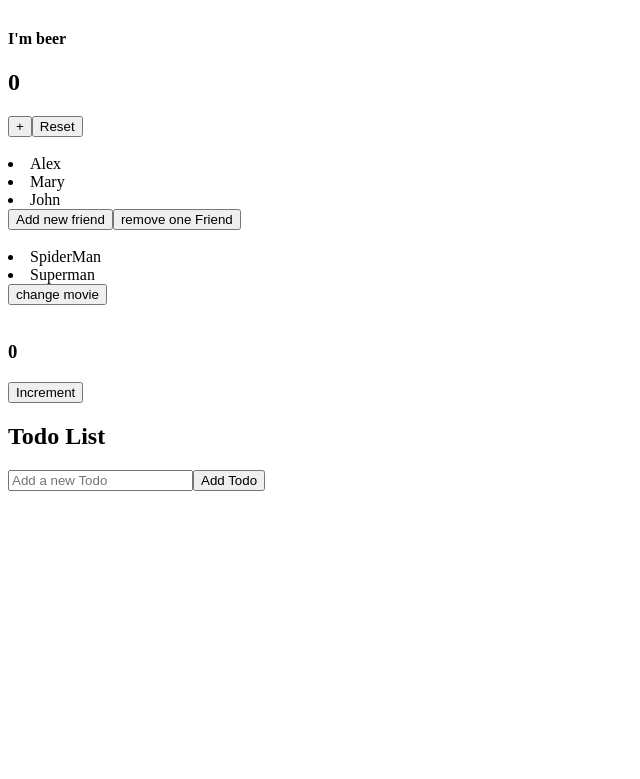
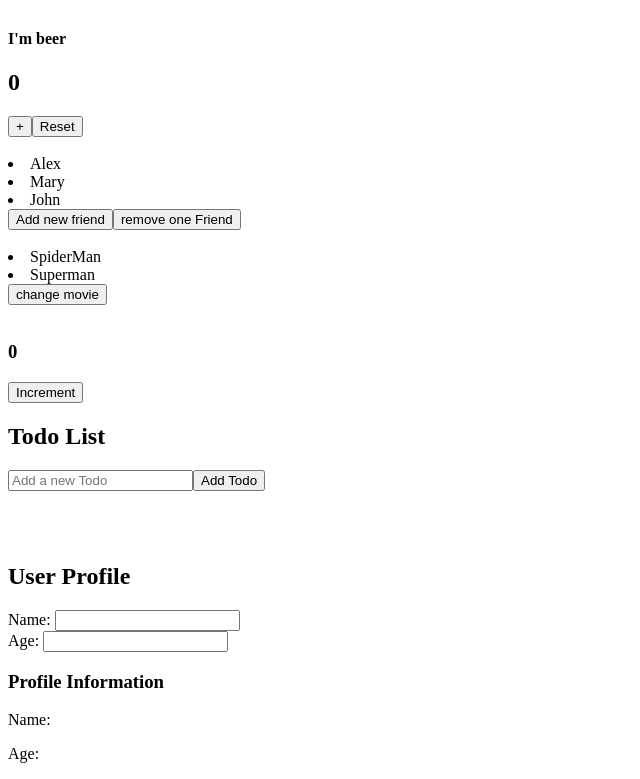
Before and after one commit to maundu55/project, a React (Vite) app: page / in a window 1280 px wide. Shown: the part 1629-2408 px from the top of the page, without its empty margins (0-640 px from the left). Before the commit the page ends 2180 px from the top, so only its background shows below. Built offline with nearby package versions, Linux system fonts and the light colour scheme.

Commit message:
profile using usestate

```diff
--- a/src/App.jsx
+++ b/src/App.jsx
@@ -21,6 +21,8 @@ import Friends from "./components/Friends"
 import Movies from "./components/Movies"
 import Counter from "./components/Counter"
 import TodoList from "./components/TodoList"
+import Profile from "./components/Profile"
+
 
 function App() {
   const [count, setCount] = useState(0);
@@ -50,6 +52,7 @@ function App() {
     <Movies />
     <Counter  />
     <TodoList />
+    <Profile />
     </>
 
   )
--- /dev/null
+++ b/src/components/Profile.jsx
@@ -0,0 +1,41 @@
+import React, { useState } from 'react'
+
+const Profile = () => {
+    const [profile, setProfile] = useState({
+
+        name:'',
+        age:'',
+    });
+
+        const handleChange = (e) =>{
+            const { name, value } = e.target;
+
+            setProfile((prevProfile) => ({
+                ...prevProfile, [name]: value,
+            }));
+
+        };
+
+  return (
+
+    <div>
+        <h2>User Profile</h2>
+       <div>
+        <label>
+            Name: <input type="text" name='name' value={profile.name} onChange={handleChange} />
+        </label>
+       </div>
+       <div>
+       <label>
+            Age: <input type="number" name='age' value={profile.age} onChange={handleChange} />
+        </label>
+       </div>
+
+       <h3>Profile Information</h3>
+       <p>Name: {profile.name}</p>
+       <p>Age: {profile.age}</p>
+    </div>
+  )
+}
+
+export default Profile
--- a/src/components/TodoList.jsx
+++ b/src/components/TodoList.jsx
@@ -1,9 +1,9 @@
 import React, { useState } from 'react'
 
 const TodoList = () => {
-    const [todos, setTodos] =useState([]);
+    const [todos, setTodos] = useState([]);
 
-    const [inputValue, setInputValue] =useState('')
+    const [inputValue, setInputValue] = useState('');
 
     const handleSubmit = (e) =>{
         e.preventDefault()
@@ -28,9 +28,9 @@ const TodoList = () => {
       </form>
 
       <ul>
-        {todos.map((todo, index)=>{
+        {todos.map((todo, index)=>(
             <li key={index}>{todo}</li>
-        })}
+        ))}
       </ul>
       <br />
       <br />
```
